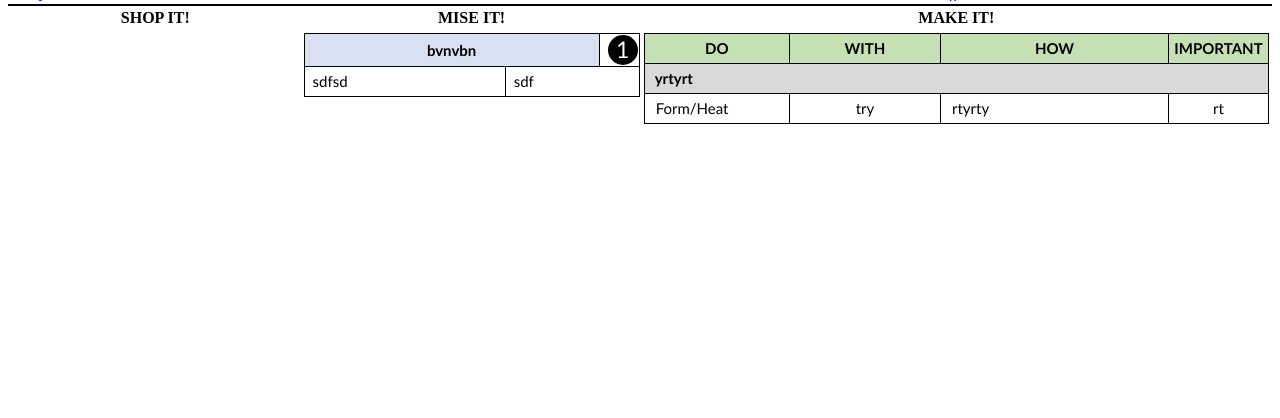
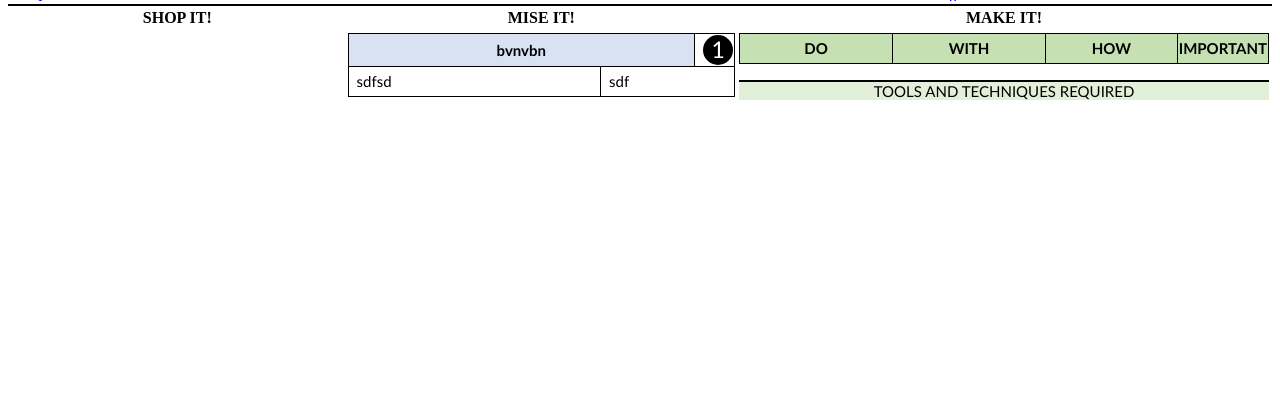
Before and after one commit to zakirhossen23/recipeconverterplugin, a PHP site: page /includes/output/recipecard.php in a window 1280 px wide. Shown: the part 221-639 px from the top of the page. Run offline with PHP 8.4, Linux system fonts and the light colour scheme; some libraries are stand-ins or nearby versions.

Commit message:
recipe card

```diff
--- a/includes/output/recipecard.php
+++ b/includes/output/recipecard.php
@@ -82,25 +82,17 @@
                                 <tr class="hiddenrow">
                                     <td class="hiddenrow"></td>
                                 </tr>
-                                <tr id="startheader">
+                                <tr tablefor="makeit" id="startheader">
                                     <td colspan="0" class="makeititemgroup do">DO</td>
                                     <td colspan="1" class="makeititemgroup with">WITH</td>
                                     <td colspan="2" class="makeititemgroup how">HOW</td>
                                     <td colspan="3" class="makeititemgroup important">IMPORTANT</td>
                                 </tr>
-                                <tr groupname="yrtyrt">
-                                    <td colspan="5" header="yrtyrt" headerid="0" class="headergroup">yrtyrt</td>
-                                </tr>
-                                <tr groupname="yrtyrt">
-                                    <td class="maindocell" colspan="0"><span readonly="readonly" class="docell" id="do1" style="pointer-events:none;" type="text" name="do">Form/Heat</span></td>
-                                    <td class="withcell" colspan="1"><span name="withvalue1">try</span></td>
-                                    <td colspan="2" class="howmaincell"><span readonly="readonly" class="howcell" id="how1" name="how" style="pointer-events:none;" type="text">rtyrty</span>
-                                    </td>
-                                    <td colspan="3" class="importantmaincell"><span readonly="readonly" class="importantcell" id="important1" name="important" style="pointer-events:none;" type="text">rt</span></td>
-                                </tr>
+
                             </tbody>
                         </table>
-
+                        <div class="makeittools">TOOLS AND TECHNIQUES REQUIRED</div>
+                        <span id="toolstechniques"></span>
                     </td>
                 </tr>
             </tbody>
@@ -168,6 +160,39 @@
             var trelement = '<tr class = "miseittr" tablefor="miseit" groupnamemiseit="' + groupname +
                 '"><td class="cell"><span  class="ingredient"  >' + ingredientname + '</span></td><td class="cell" colspan="2"><span class="perep">' + prepname + '</span></td></tr>';
             var allgrouptr = $('[groupnamesmiseit="' + groupname + '"]');
+            $(trelement).insertAfter(allgrouptr[allgrouptr.length - 1]);
+        }
+
+        // Make It! ******************************************************************************************
+        //***************************** Make It! Tools and Techniques ******************************
+        var item = localStorage.getItem("tools");
+        document.getElementById("toolstechniques").innerHTML = item;
+
+
+        //***************************** Make It! Steps Groups ******************************
+        var all = JSON.parse(localStorage.getItem("makeit"));
+
+        for (let i = 0; i < all.length; i++) {
+            var groupname = JSON.parse(all[i]).groupname;
+            var groupelement = '<tr groupnamemakeit="' + groupname + '" tablefor="makeit" "> <td colspan = "5"class = "headergroup"> ' + groupname + ' </td> </tr>'
+            var trelement = $('[tablefor="makeit"]');
+            $(groupelement).insertAfter(trelement[trelement.length - 1]);
+        }
+
+        //***************************** Make It! Steps  ******************************
+        var all = JSON.parse(localStorage.getItem("makeit"));
+
+        for (let i = 0; i < all.length; i++) {
+            var groupname = JSON.parse(all[i]).groupname;
+            var dotext = JSON.parse(all[i]).do;
+            var withtext = JSON.parse(all[i]).with;
+            var howtext = JSON.parse(all[i]).how;
+            var importanttext = JSON.parse(all[i]).important;
+
+            var trelement = '<tr  groupnamemakeit="' + groupname + '" tablefor="makeit" ><td class="maindocell" colspan="0"><span class="docell" >' + dotext + '</span></td> <td class="withcell" colspan="1"><span>' + withtext + '</span></td><td colspan="2" class="howmaincell"><span class="howcell" >' +
+                howtext + '</span></td><td colspan="3" class="importantmaincell"><span class="importantcell" >' + importanttext + '</span></td></tr>';
+
+            var allgrouptr = $('[groupnamemakeit="' + groupname + '"]');
             $(trelement).insertAfter(allgrouptr[allgrouptr.length - 1]);
         }
 
@@ -370,6 +395,15 @@
         font-size: 15px;
     }
 
+    .makeittools {
+        text-align: center;
+        background: #E2EFD9;
+        margin-top: 16px;
+        border-top: 2.5px solid black;
+        font-family: calibri;
+        font-size: 15px;
+    }
+
     .docell {
         font-family: Calibri !important;
         padding-left: 10px;
```
Also changed, not shown: includes/custompage/makeit-steps.php (+11 -12 lines).
